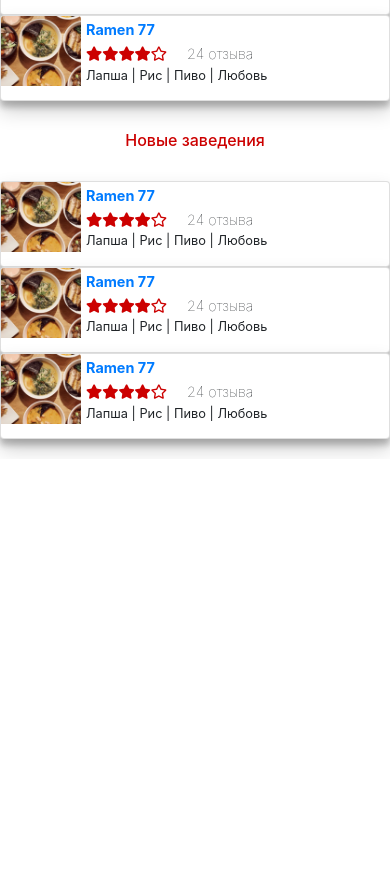
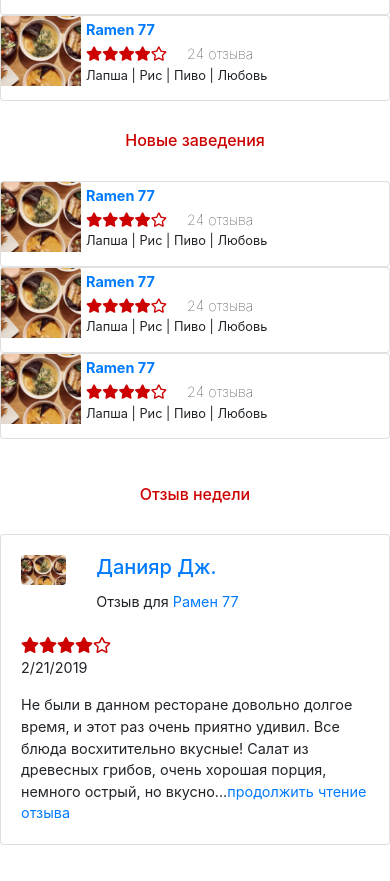
Before and after one commit to Aiganymus/JeJe, an Angular app: page /main in a window 390 px wide. Shown: the part 1080-1961 px from the top of the page. Before the commit the page ends 1539 px from the top, so only its background shows below. Built offline with nearby package versions, Linux system fonts and the light colour scheme.

Commit message:
review of the day

```diff
--- a/src/app/best-review/best-review.component.css
+++ b/src/app/best-review/best-review.component.css
@@ -1,18 +1,23 @@
-.card{
-    margin: auto;
-    width: 50%;
-    padding: 5px;
+.best-review {
+align-items: center;
+display: flex;
+flex-direction: column;
+justify-content: center;
+margin-top: 100px;
+margin-bottom: 100px;
+/* max-width: 700px; */
 }
-.best-review h2{
+
+ .title {
+  margin: 1rem;
   text-align: center;
   font-size: 2rem;
   color:#cc0000;
-}
-.title {
-  margin: 1rem;
+  margin-bottom: 30px;
 }
 .stars{
   color:#cc0000;
+  font-size: 1.3rem;
 }
 .img-size{
   width: 13%;
@@ -21,6 +26,48 @@
 }
 
 .info-about-writer {
+  margin-bottom: 20px;
   display: flex;
   flex-direction: row;
 }
+
+.card {
+  width: 71.5%;
+  box-shadow: 0 10px 20px rgba(0,0,0,0.19), 0 6px 6px rgba(0,0,0,0.23);
+}
+
+@media only screen and (max-width:1369px){
+.card {
+  width: 83%;
+}
+
+
+}
+@media only screen and (max-width:800px){
+  .stars{
+    font-size: 1rem;
+  }
+  .title {
+   margin: 1rem;
+   text-align: center;
+   font-size: 1rem;
+   color:#cc0000;
+   margin-bottom: 30px;
+ }
+ .card {
+   font-size: 0.9rem;
+   width: 60%;
+
+ }
+}
+
+@media only screen and (max-width:440px){
+  .card {
+  width: 100vw;
+  box-shadow: 0 10px 20px white, 0 6px 6px white;
+}
+.best-review{
+  margin-top: 30px;
+}
+
+}
--- a/src/app/best-review/best-review.component.html
+++ b/src/app/best-review/best-review.component.html
@@ -1,9 +1,9 @@
 <div class="best-review">
   <h2 class="title">Отзыв недели</h2>
-  <div class="card" style="width: 61rem;">
+  <div class="card" >
         <div class="card-body">
             <div class="info-about-writer">
-              <img src="assets/img/ramen.jpg" class="rounded float-left img-size" alt="image">
+              <img src="assets/images/ramen.jpg" class="rounded float-left img-size" alt="image">
               <div class="">
                 <a href="#" class="card-link"><h5 class="card-title">Данияр Дж.</h5></a>
                 <p class="card-text">Отзыв для   <a href="#" class="card-link">Рамен 77</a></p>
--- a/src/app/card/card.component.css
+++ b/src/app/card/card.component.css
@@ -16,6 +16,7 @@
 }
 
 .card {
+  /*: 19rem;*/
   width: 19rem;
   box-shadow: 0 10px 20px rgba(0,0,0,0.19), 0 6px 6px rgba(0,0,0,0.23);
 }
@@ -60,5 +61,6 @@
     flex-direction: row;
     width: 100vw;
     margin: 0;
+      box-shadow: 0 10px 20px white, 0 6px 6px white;
   }
 }
--- a/src/app/main-page/main-page.component.html
+++ b/src/app/main-page/main-page.component.html
@@ -1,3 +1,4 @@
 <app-container></app-container>
 <app-top-places></app-top-places>
 <app-new-places></app-new-places>
+<app-best-review></app-best-review>
--- a/src/app/new-places/new-places.component.css
+++ b/src/app/new-places/new-places.component.css
@@ -14,7 +14,7 @@
   margin-top: 100px;
   margin-left: 150px;
   margin-right: 150px;
-  margin-bottom: 20px;
+
 }
 .title{
   margin: 1rem;
@@ -34,13 +34,12 @@
 align-items: center;
 padding: 0;
 }
+.top-place {
+  margin-top: 60px;
+
 }
-@media only screen and (max-width:1369px){
+}
 
-  .top-place {
-    margin-top: 30px;
-  }
-}
 @media only screen and (max-width:412px){
   .top-place {
     margin-top: 10px;
--- a/src/app/top-places/top-places.component.css
+++ b/src/app/top-places/top-places.component.css
@@ -14,6 +14,7 @@
   margin-top: 100px;
   margin-left: 150px;
   margin-right: 150px;
+
 }
 .title{
   margin: 1rem;
@@ -33,13 +34,12 @@
 align-items: center;
 padding: 0;
 }
+.top-place {
+  margin-top: 60px;
+
 }
-@media only screen and (max-width:1369px){
+}
 
-  .top-place {
-    margin-top: 30px;
-  }
-}
 @media only screen and (max-width:412px){
   .top-place {
     margin-top: 10px;
```
